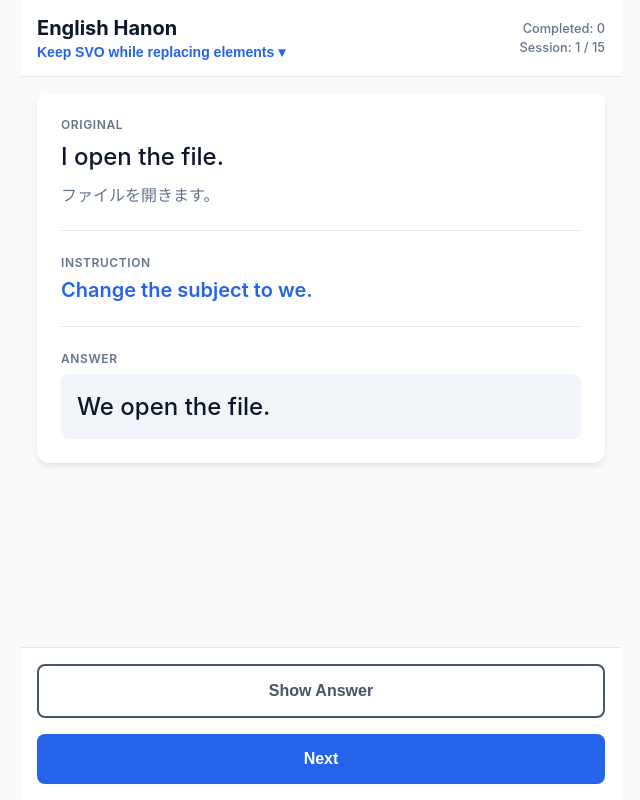
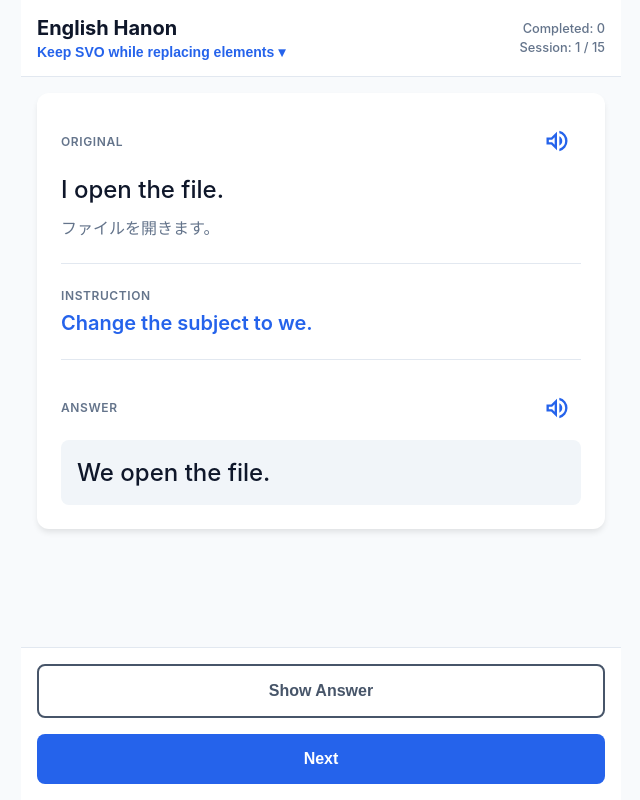
Before and after one commit to wtp-lab/hannonn-pwa, a plain HTML site: page index.html in a window 1280 px wide. Both pictures are taken after a click on the button "Show Answer". Shown: the whole page, without its empty margins (319-959 px from the left). Drawn offline with Linux system fonts and the light colour scheme.

Commit message:
Add files via upload

```diff
--- a/app.js
+++ b/app.js
@@ -11,6 +11,8 @@ let state = {
 
 // --- Audio ---
 const audioCtx = new (window.AudioContext || window.webkitAudioContext)();
+const synth = window.speechSynthesis;
+let currentVoice = null;
 
 const sounds = {
     // Gentle ping for showing answer
@@ -48,8 +50,40 @@ const sounds = {
 
         osc.start();
         osc.stop(audioCtx.currentTime + 0.1);
+    },
+    // TTS
+    speak: (text) => {
+        // Cancel current speech to prevent overlapping
+        if (synth.speaking) {
+            synth.cancel();
+        }
+
+        const utterance = new SpeechSynthesisUtterance(text);
+        utterance.lang = 'en-US';
+
+        // Try to select a good voice (Pixel/Android usually has "English (United States)")
+        if (!currentVoice) {
+            const voices = synth.getVoices();
+            // Prioritize Google voices or en-US
+            currentVoice = voices.find(v => v.name.includes('Google US English')) ||
+                voices.find(v => v.lang === 'en-US');
+        }
+        if (currentVoice) {
+            utterance.voice = currentVoice;
+        }
+
+        synth.speak(utterance);
     }
 };
+
+// Initialize voices (often loaded asynchronously)
+if (speechSynthesis.onvoiceschanged !== undefined) {
+    speechSynthesis.onvoiceschanged = () => {
+        const voices = synth.getVoices();
+        currentVoice = voices.find(v => v.name.includes('Google US English')) ||
+            voices.find(v => v.lang === 'en-US');
+    };
+}
 
 let questions = []; // Raw CSV data parsed
 let currentGroupQuestions = []; // Filtered for current group
@@ -57,10 +91,12 @@ let currentGroupQuestions = []; // Filtered for current group
 // --- DOM Layout ---
 const ui = {
     baseEn: document.getElementById('base-en'),
+    btnPlayBase: document.getElementById('btn-play-base'), // Add play button
     baseJa: document.getElementById('base-ja'),
     instruction: document.getElementById('instruction'),
     answerBox: document.getElementById('answer-box'),
     answerEn: document.getElementById('answer-en'),
+    btnPlayAnswer: document.getElementById('btn-play-answer'), // Add play button
     totalSessions: document.getElementById('total-sessions'),
     btnShow: document.getElementById('btn-show-answer'),
     btnNext: document.getElementById('btn-next'),
@@ -217,6 +253,9 @@ function toggleAnswer() {
     if (box.classList.contains('hidden')) {
         box.classList.remove('hidden');
         state.hasSeenCurrentAnswer = true;
+
+        const q = getCurrentQuestion();
+        if (q) sounds.speak(q.answer_en); // Auto read answer
     }
 }
 
@@ -270,6 +309,13 @@ function selectSession(groupId) {
 function render() {
     const q = getCurrentQuestion();
 
+    // Auto read base sentence if new step.
+    // We check if answerBox is hidden to infer it's a new or reset step.
+    if (q && ui.answerBox.classList.contains('hidden')) {
+        // Small delay for UI stability
+        setTimeout(() => sounds.speak(q.base_en), 200);
+    }
+
     ui.totalSessions.textContent = state.totalSessions;
 
     const groups = getUniqueGroups();
@@ -304,6 +350,23 @@ function setupEventListeners() {
     ui.btnShow.addEventListener('click', toggleAnswer);
     ui.btnNext.addEventListener('click', handleNext);
 
+    // Audio Buttons
+    if (ui.btnPlayBase) {
+        ui.btnPlayBase.addEventListener('click', (e) => {
+            e.stopPropagation();
+            const q = getCurrentQuestion();
+            if (q) sounds.speak(q.base_en);
+        });
+    }
+
+    if (ui.btnPlayAnswer) {
+        ui.btnPlayAnswer.addEventListener('click', (e) => {
+            e.stopPropagation();
+            const q = getCurrentQuestion();
+            if (q) sounds.speak(q.answer_en);
+        });
+    }
+
     if (ui.btnOneSessionList) {
         ui.btnOneSessionList.addEventListener('click', openSessionModal);
     }
--- a/index.html
+++ b/index.html
@@ -39,7 +39,16 @@
         <main>
             <div id="card" class="card">
                 <div class="section base">
-                    <p class="label">Original</p>
+                    <div class="section-header">
+                        <p class="label">Original</p>
+                        <button id="btn-play-base" class="btn-icon" aria-label="Play original text">
+                            <svg xmlns="http://www.w3.org/2000/svg" height="24px" viewBox="0 -960 960 960" width="24px"
+                                fill="currentColor">
+                                <path
+                                    d="M560-131v-82q90-26 145-100t55-168q0-94-55-168T560-749v-82q124 28 202 125.5T840-481q0 127-78 224.5T560-131ZM120-360v-240h160l200-200v640L280-360H120Zm440 40v-322q47 22 73.5 66t26.5 96q0 51-26.5 94.5T560-320ZM400-606l-86 86H200v80h114l86 86v-252ZM300-480Z" />
+                            </svg>
+                        </button>
+                    </div>
                     <p id="base-en" class="text-en">Loading...</p>
                     <p id="base-ja" class="text-ja">...</p>
                 </div>
@@ -54,7 +63,16 @@
                 <div class="divider"></div>
 
                 <div class="section answer">
-                    <p class="label">Answer</p>
+                    <div class="section-header">
+                        <p class="label">Answer</p>
+                        <button id="btn-play-answer" class="btn-icon" aria-label="Play answer text">
+                            <svg xmlns="http://www.w3.org/2000/svg" height="24px" viewBox="0 -960 960 960" width="24px"
+                                fill="currentColor">
+                                <path
+                                    d="M560-131v-82q90-26 145-100t55-168q0-94-55-168T560-749v-82q124 28 202 125.5T840-481q0 127-78 224.5T560-131ZM120-360v-240h160l200-200v640L280-360H120Zm440 40v-322q47 22 73.5 66t26.5 96q0 51-26.5 94.5T560-320ZM400-606l-86 86H200v80h114l86 86v-252ZM300-480Z" />
+                            </svg>
+                        </button>
+                    </div>
                     <div id="answer-box" class="answer-box hidden">
                         <p id="answer-en" class="text-en">...</p>
                     </div>
--- a/style.css
+++ b/style.css
@@ -130,6 +130,43 @@ div {
     letter-spacing: 0.05em;
     color: var(--text-sub);
     font-weight: 600;
+}
+
+.section-header {
+    display: flex;
+    justify-content: space-between;
+    align-items: center;
+}
+
+.btn-icon {
+    background: transparent;
+    border: none;
+    color: var(--primary-color);
+    cursor: pointer;
+    /* Mobile friendly touch target */
+    width: 48px;
+    height: 48px;
+    border-radius: 50%;
+    display: flex;
+    align-items: center;
+    justify-content: center;
+    transition: background-color 0.2s;
+}
+
+.btn-icon svg {
+    width: 28px;
+    height: 28px;
+    fill: currentColor;
+}
+
+.btn-icon:hover {
+    background-color: #eff6ff;
+    /* Light blue background on hover */
+}
+
+.btn-icon:active {
+    background-color: #dbeafe;
+    transform: scale(0.95);
 }
 
 .text-en {
```
